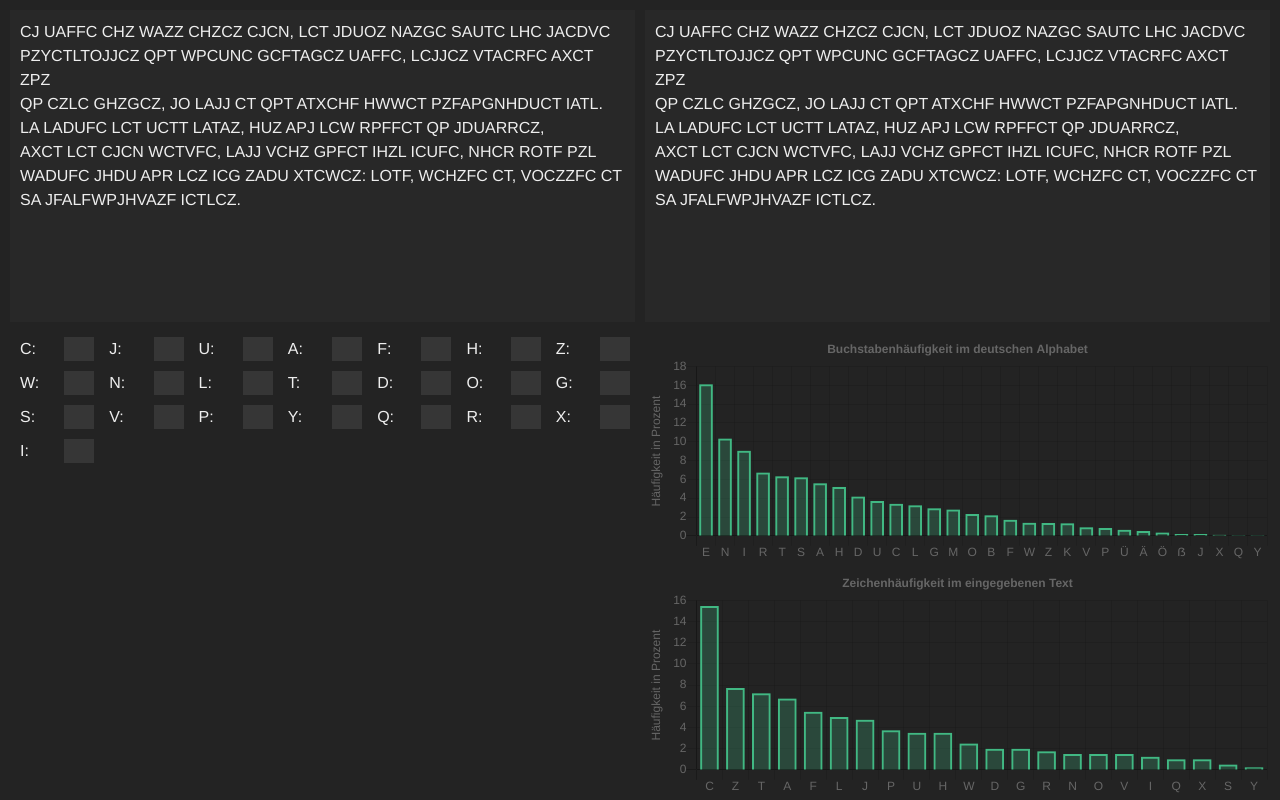
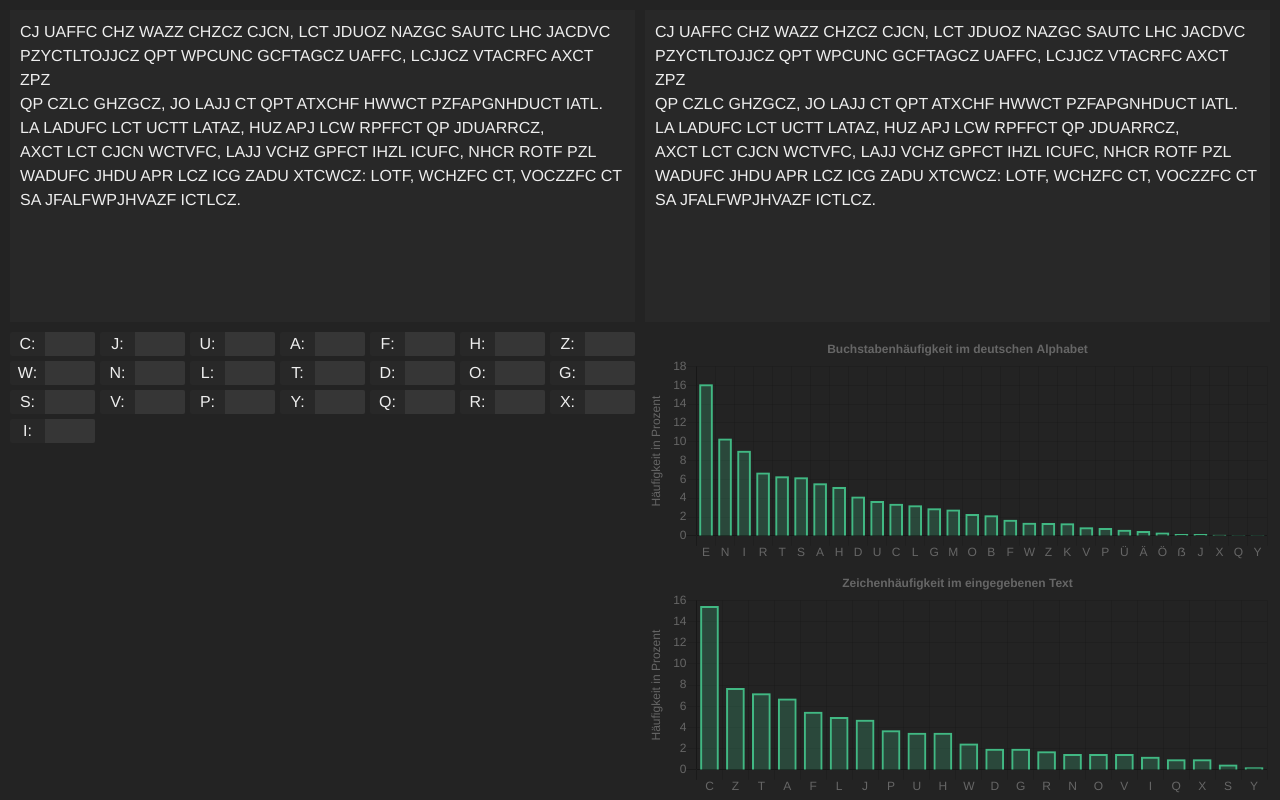
Before and after one commit to koenigscode/mono-sub, a Vue app: page / in a window 1280 px wide. Built offline with nearby package versions, Linux system fonts and the light colour scheme.

Commit message:
style CharMapping

```diff
--- a/src/App.vue
+++ b/src/App.vue
@@ -138,6 +138,7 @@ textarea
   grid-template-columns 1fr 1fr 1fr
   grid-auto-rows minmax(min-content, max-content)
   grid-template-columns repeat(auto-fit, minmax(8rem, 1fr))
+  gap: 0.5rem
 
 .freq-container
   display grid
--- a/src/components/CharMapping.vue
+++ b/src/components/CharMapping.vue
@@ -1,8 +1,8 @@
 <template>
-  <div class="inline m-2">
+  <div class="container inline-block">
     <div class="flex justify-between">
-      <span class="mx-2">{{label}}:</span>
-      <input v-model="input" type="text">
+      <span class="mx-2 w-1/3">{{label}}:</span>
+      <input class="w-2/3" v-model="input" type="text" maxlength="1">
     </div>
   </div>
 </template>
@@ -29,11 +29,16 @@ export default {
 
 <style lang="stylus" scoped>
 @import "../styles/_variables.styl"
+
+.container
+  border-radius 0.2rem
+  background $dark-lighter
+  overflow hidden
+
 span
   color $white
 
 input
-  width 3rem
   background $dark-light
   color $white
 </style>
```
